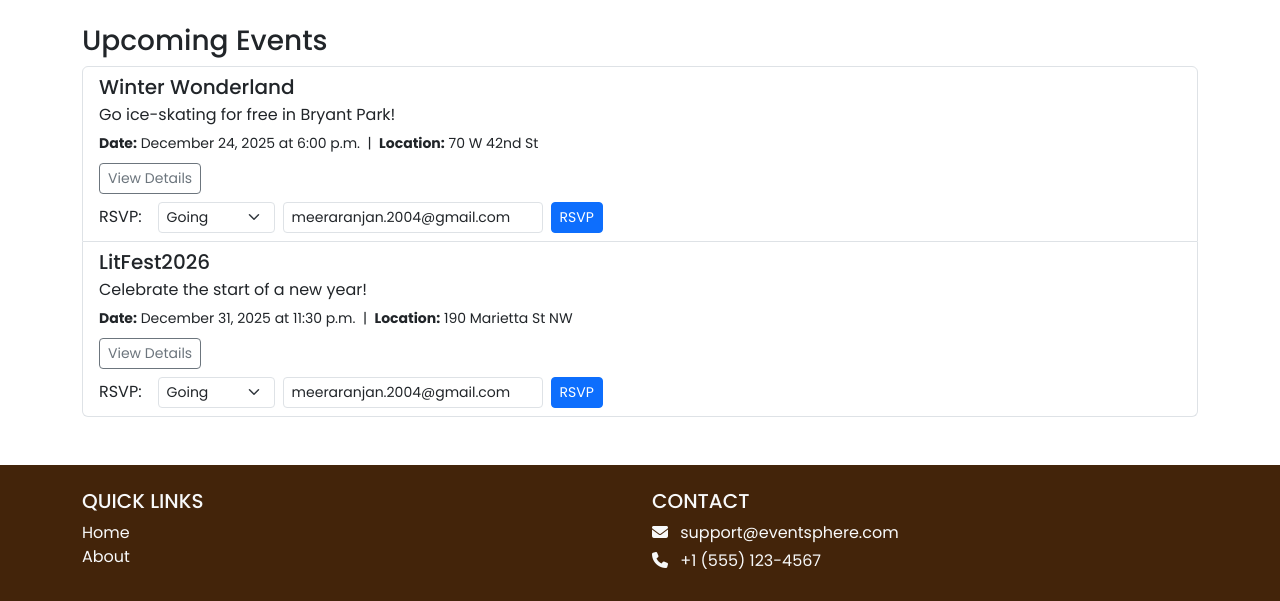
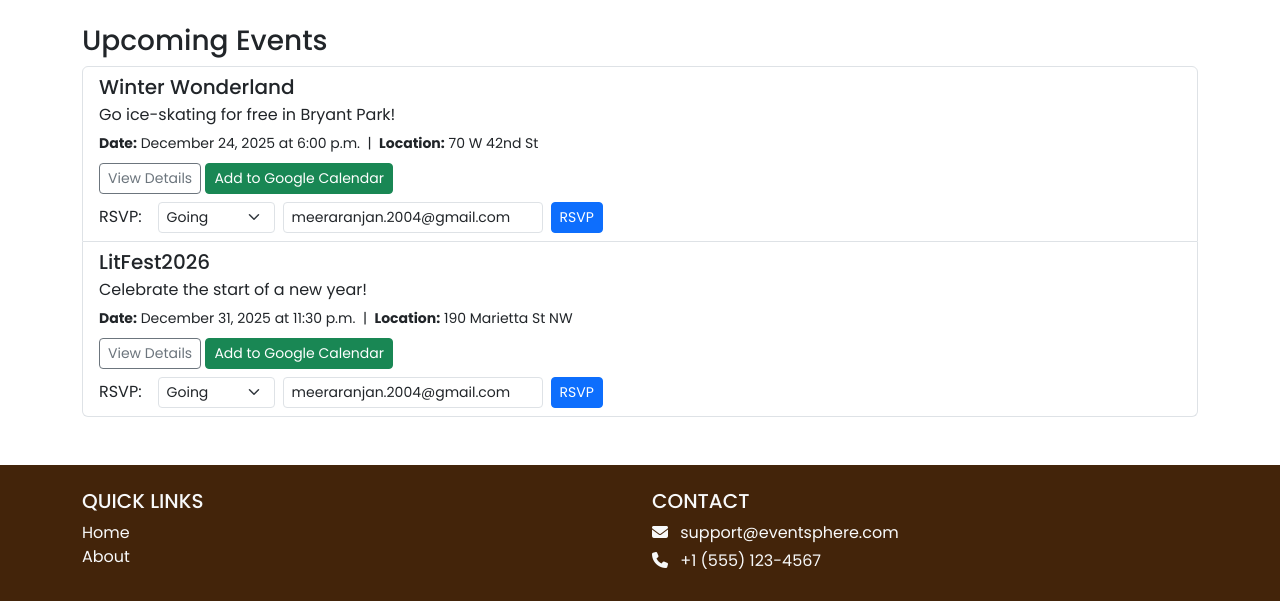
Before and after one commit to meeraranjan/EventSphere, a Django app: page /events/map/ in a window 1280 px wide. Shown: the part 982-1583 px from the top of the page. Run offline with Django 5.2, Linux system fonts and the light colour scheme; a user stored in the database is signed in; data comes from the database, SQL or seed files in the repository; parts of the project's set-up code (start-up, migrations or seed data) failed here and were passed over; some libraries are stand-ins or nearby versions.

Commit message:
add to cal button

```diff
--- a/eventsphere/events/templates/events/events_map.html
+++ b/eventsphere/events/templates/events/events_map.html
@@ -66,6 +66,11 @@
                         <a href="{% url 'event_detail' event.id %}" class="btn btn-outline-secondary btn-sm">
                             View Details
                         </a>
+                        {% if user.is_authenticated %}
+                            <a href="{{ event.google_calendar_url }}" target="_blank" class="btn btn-success btn-sm">
+                                Add to Google Calendar
+                            </a>
+                        {% endif %}
                     </div>
 
                     <!-- RSVP Section -->
```
